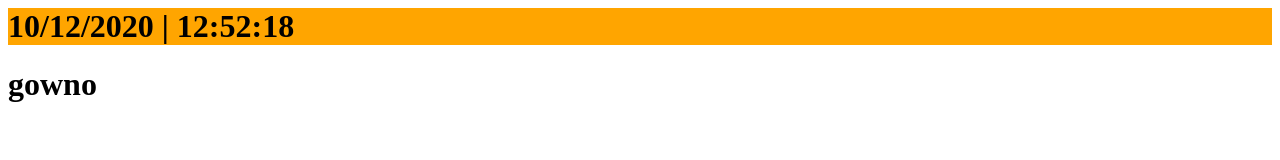
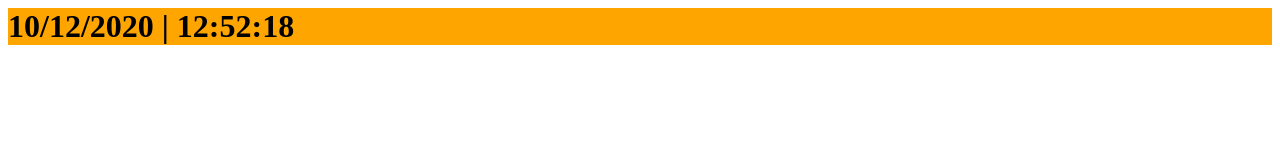
Before and after one commit to NhpV/Nr.28, a plain HTML site: page index.html in a window 1280 px wide. Drawn offline with Linux system fonts and the light colour scheme.

Commit message:
Update index.html

```diff
--- a/index.html
+++ b/index.html
@@ -43,7 +43,6 @@
 
  <h1 style="background-color:Orange;" id="timer"></h1>
 
-  <h1> gowno </h1>
 
 
 
```
